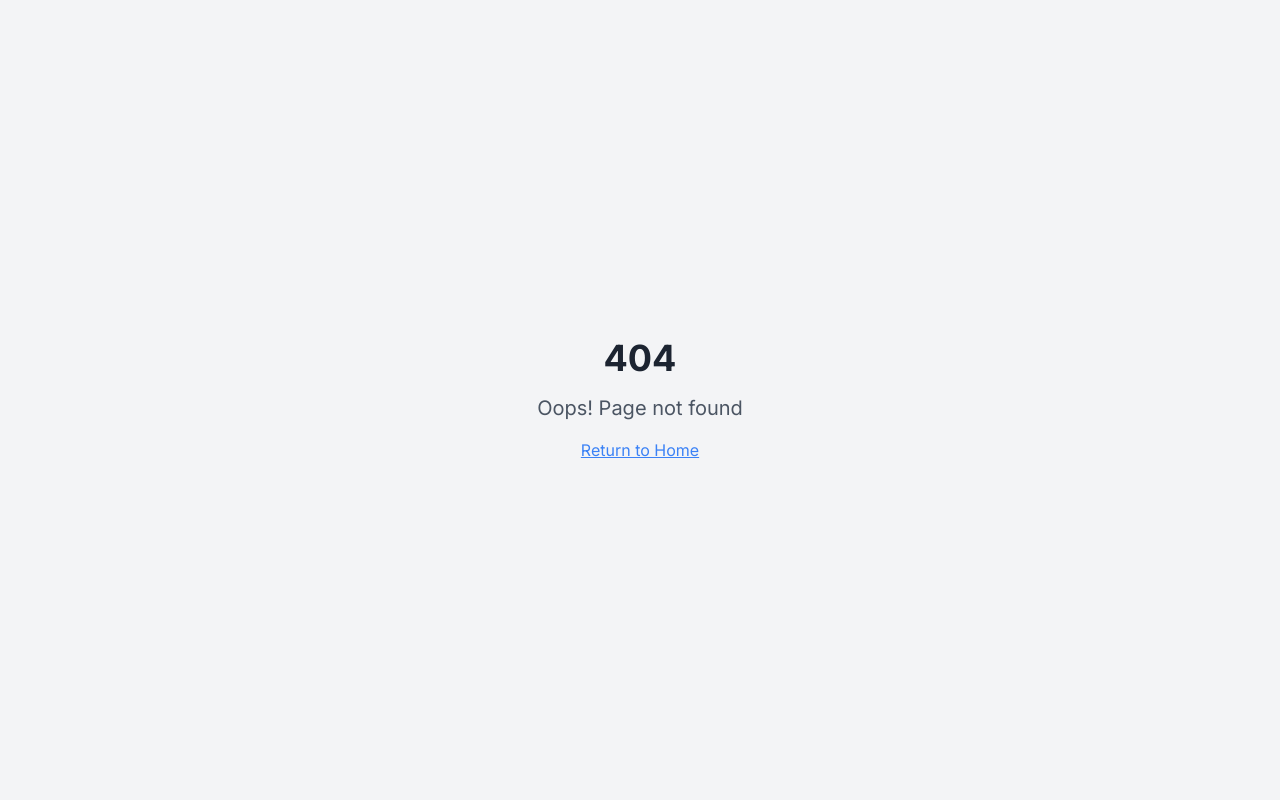
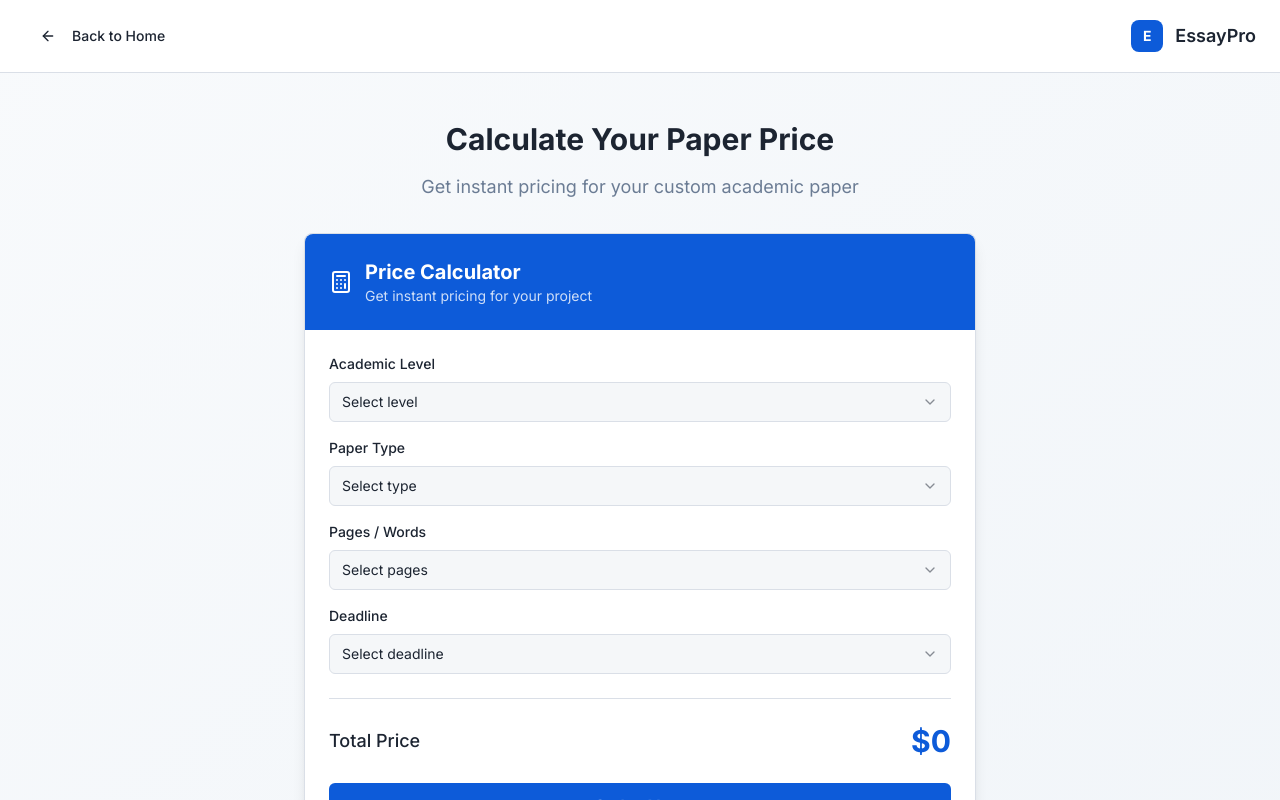
Before and after one commit to Samson-Koremene/quadresearch, a React (Vite) app: page /calculator in a window 1280 px wide. Before the commit this address had no page. Shown: the top 800 px of the page. Built offline with nearby package versions, Linux system fonts and the light colour scheme.

Commit message:
Refactor: Replace price calculator with a button
Replaced the floating price calculator with a button that navigates to a dedicated page for the calculator. Adjusted the layout and reduced the use of white color for a more professional look.

```diff
--- a/src/App.tsx
+++ b/src/App.tsx
@@ -4,6 +4,7 @@ import { TooltipProvider } from "@/components/ui/tooltip";
 import { QueryClient, QueryClientProvider } from "@tanstack/react-query";
 import { BrowserRouter, Routes, Route } from "react-router-dom";
 import Index from "./pages/Index";
+import PriceCalculatorPage from "./pages/PriceCalculatorPage";
 import NotFound from "./pages/NotFound";
 
 const queryClient = new QueryClient();
@@ -16,6 +17,7 @@ const App = () => (
       <BrowserRouter>
         <Routes>
           <Route path="/" element={<Index />} />
+          <Route path="/calculator" element={<PriceCalculatorPage />} />
           {/* ADD ALL CUSTOM ROUTES ABOVE THE CATCH-ALL "*" ROUTE */}
           <Route path="*" element={<NotFound />} />
         </Routes>
--- a/src/components/HeroSection.tsx
+++ b/src/components/HeroSection.tsx
@@ -1,7 +1,9 @@
 import { Button } from "@/components/ui/button";
-import { CheckCircle, Users, Award, Clock } from "lucide-react";
+import { CheckCircle, Users, Award, Clock, Calculator } from "lucide-react";
+import { useNavigate } from "react-router-dom";
 
 const HeroSection = () => {
+  const navigate = useNavigate();
   return (
     <section className="bg-gradient-subtle py-20 lg:py-28">
       <div className="container mx-auto px-6">
@@ -45,8 +47,14 @@ const HeroSection = () => {
               <Button size="lg" className="px-8 py-6 text-lg font-semibold">
                 Get Started Today
               </Button>
-              <Button variant="outline" size="lg" className="px-8 py-6 text-lg font-medium">
-                View Samples
+              <Button
+                variant="outline"
+                size="lg"
+                className="px-8 py-6 text-lg font-medium"
+                onClick={() => navigate('/calculator')}
+              >
+                <Calculator className="w-5 h-5 mr-2" />
+                Price Calculator
               </Button>
             </div>
           </div>
--- a/src/index.css
+++ b/src/index.css
@@ -7,7 +7,7 @@
 /* Professional Design System */
 @layer base {
   :root {
-    --background: 0 0% 100%;
+    --background: 215 25% 97%;
     --foreground: 216 28% 15%;
 
     --card: 0 0% 100%;
--- a/src/pages/Index.tsx
+++ b/src/pages/Index.tsx
@@ -1,34 +1,20 @@
 import Header from "@/components/Header";
 import HeroSection from "@/components/HeroSection";
-import PricingCalculator from "@/components/PricingCalculator";
 import FeaturesSection from "@/components/FeaturesSection";
 import MarketplacePreview from "@/components/MarketplacePreview";
 import TrustIndicators from "@/components/TrustIndicators";
-import { Mail, Phone, MapPin } from "lucide-react";
+import { Mail, Phone } from "lucide-react";
 
 const Index = () => {
   return (
-    <div className="min-h-screen bg-background">
+    <div className="min-h-screen bg-gradient-to-br from-slate-50 to-slate-100">
       <Header />
 
-      <div className="relative">
-        {/* Main Content */}
-        <div className="lg:mr-80">
-          <HeroSection />
-          <FeaturesSection />
-          <MarketplacePreview />
-        </div>
-
-        {/* Floating Pricing Calculator - Desktop */}
-        <div className="hidden lg:block fixed top-24 right-6 w-80 z-40">
-          <PricingCalculator />
-        </div>
-
-        {/* Mobile Pricing Calculator */}
-        <div className="lg:hidden px-6 py-12 bg-muted/30">
-          <PricingCalculator />
-        </div>
-      </div>
+      <main>
+        <HeroSection />
+        <FeaturesSection />
+        <MarketplacePreview />
+      </main>
 
       <TrustIndicators />
 
--- /dev/null
+++ b/src/pages/PriceCalculatorPage.tsx
@@ -0,0 +1,59 @@
+import { Button } from "@/components/ui/button";
+import { ArrowLeft } from "lucide-react";
+import { useNavigate } from "react-router-dom";
+import PricingCalculator from "@/components/PricingCalculator";
+
+const PriceCalculatorPage = () => {
+  const navigate = useNavigate();
+
+  return (
+    <div className="min-h-screen bg-gradient-to-br from-slate-50 to-slate-100">
+      {/* Header */}
+      <header className="bg-card border-b border-border py-4">
+        <div className="container mx-auto px-6">
+          <div className="flex items-center justify-between">
+            <Button
+              variant="ghost"
+              onClick={() => navigate('/')}
+              className="flex items-center space-x-2"
+            >
+              <ArrowLeft className="w-4 h-4" />
+              <span>Back to Home</span>
+            </Button>
+
+            <div className="flex items-center space-x-3">
+              <div className="w-8 h-8 bg-primary rounded-lg flex items-center justify-center">
+                <span className="text-primary-foreground font-bold text-sm">E</span>
+              </div>
+              <h1 className="text-lg font-semibold text-foreground">EssayPro</h1>
+            </div>
+          </div>
+        </div>
+      </header>
+
+      {/* Main Content */}
+      <main className="container mx-auto px-6 py-12">
+        <div className="max-w-2xl mx-auto">
+          <div className="text-center mb-8">
+            <h1 className="text-3xl font-bold text-foreground mb-4">
+              Calculate Your Paper Price
+            </h1>
+            <p className="text-muted-foreground text-lg">
+              Get instant pricing for your custom academic paper
+            </p>
+          </div>
+
+          <PricingCalculator />
+
+          <div className="mt-8 text-center">
+            <p className="text-sm text-muted-foreground">
+              All prices are estimates. Final pricing may vary based on specific requirements.
+            </p>
+          </div>
+        </div>
+      </main>
+    </div>
+  );
+};
+
+export default PriceCalculatorPage;
```
